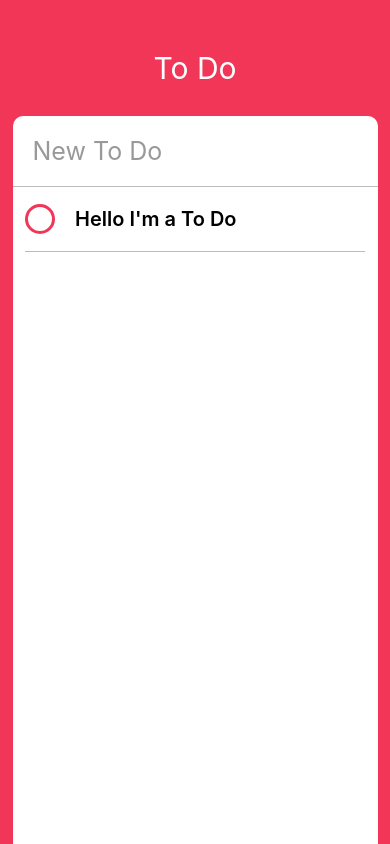
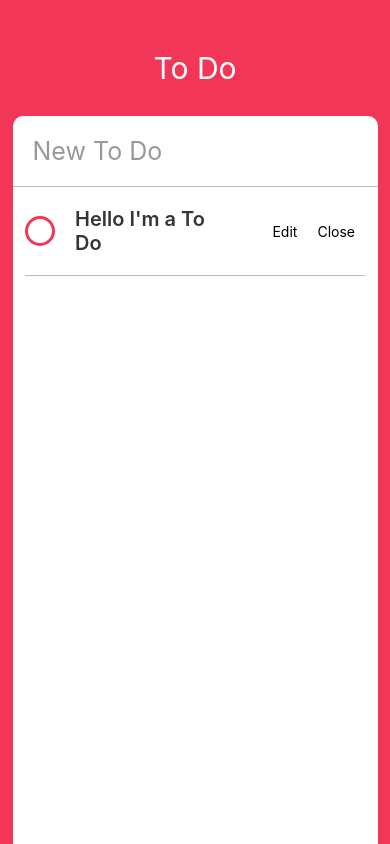
Before and after one commit to mingmonth/to-do, a React Native app: screen / in a window 390 px wide. Built offline with nearby package versions, Linux system fonts and the light colour scheme.

Commit message:
#6 Styling the To Do Component

```diff
--- a/ToDo.js
+++ b/ToDo.js
@@ -15,9 +15,10 @@
     isCompleted: false
   };
   render() {
-    const { isCompleted } = this.state;
+    const { isCompleted, isEditing } = this.state;
     return (
       <View style={styles.container}>
+        <View style={styles.column}>
           <TouchableOpacity onPress={this._toggleComplete}>
             <View
               style={[
@@ -26,7 +27,37 @@
               ]}
             />
           </TouchableOpacity>
-        <Text style={styles.text}>Hello I'm a To Do</Text>
+          <Text
+            style={[
+              styles.text,
+              isCompleted ? styles.completedText : styles.uncompletedText
+            ]}
+          >
+            Hello I'm a To Do
+          </Text>
+        </View>
+        {isEditing ? (
+          <View style={styles.actions}>
+            <TouchableOpacity onPressOut={this._finishEditing}>
+              <View style={styles.actionContainer}>
+                <Text style={styles.actionText}>Open</Text>
+              </View>
+            </TouchableOpacity>
+          </View>
+        ) : (
+          <View style={styles.actions}>
+            <TouchableOpacity onPressOut={this._startEditing}>
+              <View style={styles.actionContainer}>
+                <Text style={styles.actionText}>Edit</Text>
+              </View>
+            </TouchableOpacity>
+            <TouchableOpacity>
+              <View style={styles.actionContainer}>
+                <Text style={styles.actionText}>Close</Text>
+              </View>
+            </TouchableOpacity>
+          </View>
+        )}
       </View>
     );
   }
@@ -38,6 +69,16 @@
       };
     });
   };
+  _startEditing = () => {
+    this.setState({
+      isEditing: true
+    });
+  };
+  _finishEditing = () => {
+    this.setState({
+      isEditing: false
+    });
+  };
 }
 
 const styles = StyleSheet.create({
@@ -46,7 +87,8 @@
     borderBottomColor: "#bbb",
     borderBottomWidth: StyleSheet.hairlineWidth,
     flexDirection: "row",
-    alignItems: "center"
+    alignItems: "center",
+    justifyContent: "space-between"
   },
   circle: {
     width: 30,
@@ -66,5 +108,25 @@
     fontWeight: "600",
     fontSize: 20,
     marginVertical: 20
+  },
+  completedText: {
+    color: "#bbb",
+    textDecorationLine: "line-through"
+  },
+  uncompletedText: {
+    color: "#353535"
+  },
+  column: {
+    flexDirection: "row",
+    alignItems: "center",
+    width: width / 2,
+    justifyContent: "space-between"
+  },
+  actions: {
+    flexDirection: "row"
+  },
+  actionContainer: {
+    marginVertical: 10,
+    marginHorizontal: 10
   }
 });
```
Lines whose indentation alone changed are shown as unchanged.
